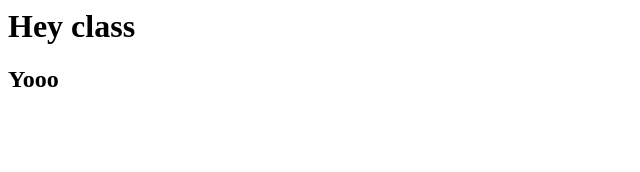
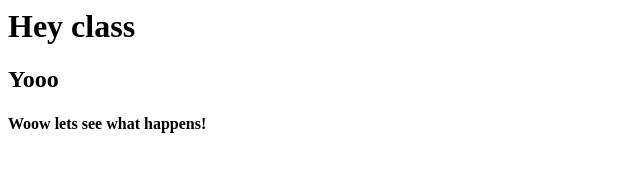
Before and after one commit to marekdelorme/Test_Repo, a plain HTML site: page index.html in a window 1280 px wide. Shown: the whole page, without its empty margins (0-640 px from the left). Drawn offline with Linux system fonts and the light colour scheme.

Commit message:
Lets see

```diff
--- a/index.html
+++ b/index.html
@@ -1,2 +1,3 @@
 <h1>Hey class</h1>
 <h2>Yooo</h2>
+<h4>Woow lets see what happens!</h4>
```
